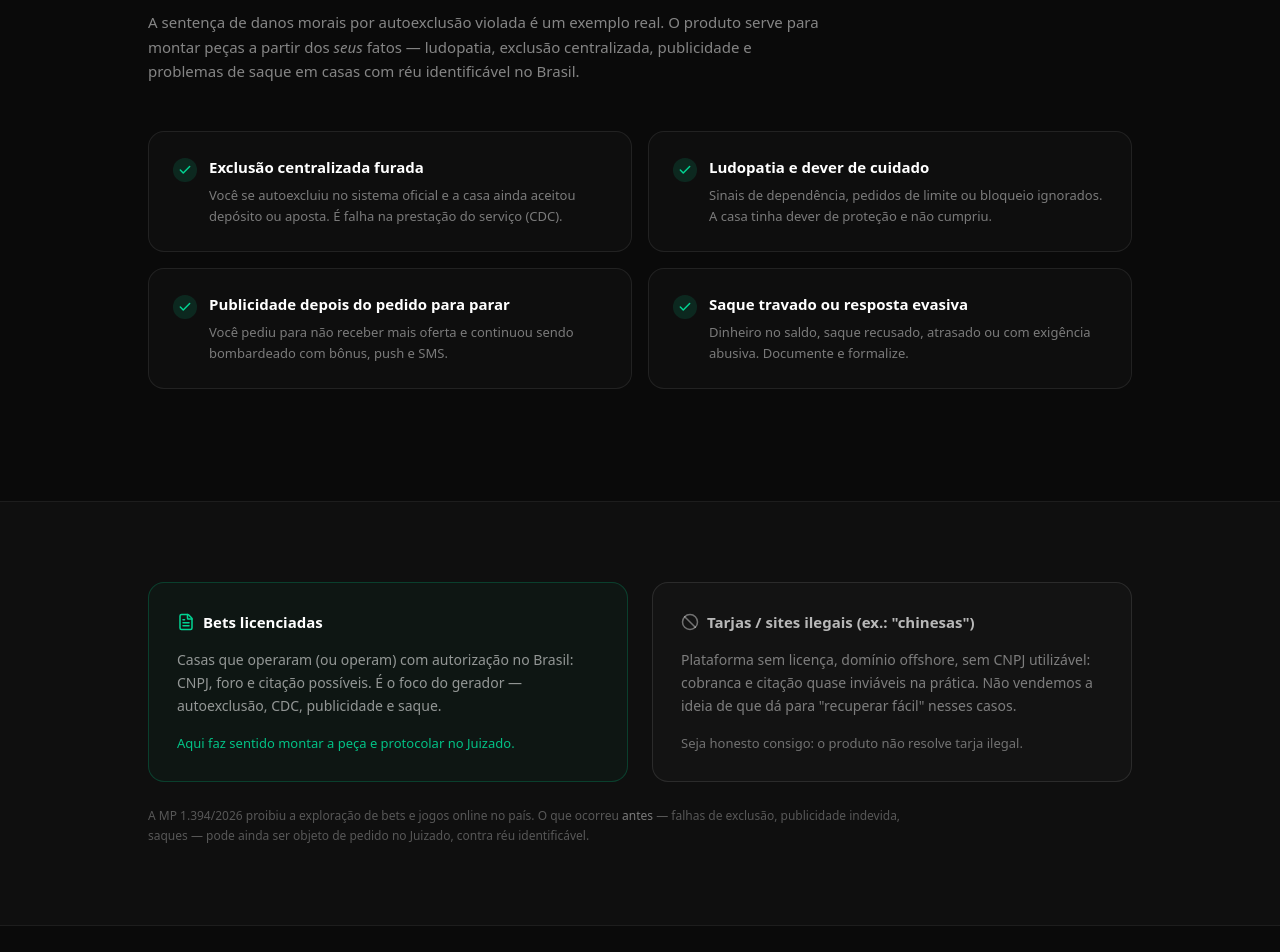
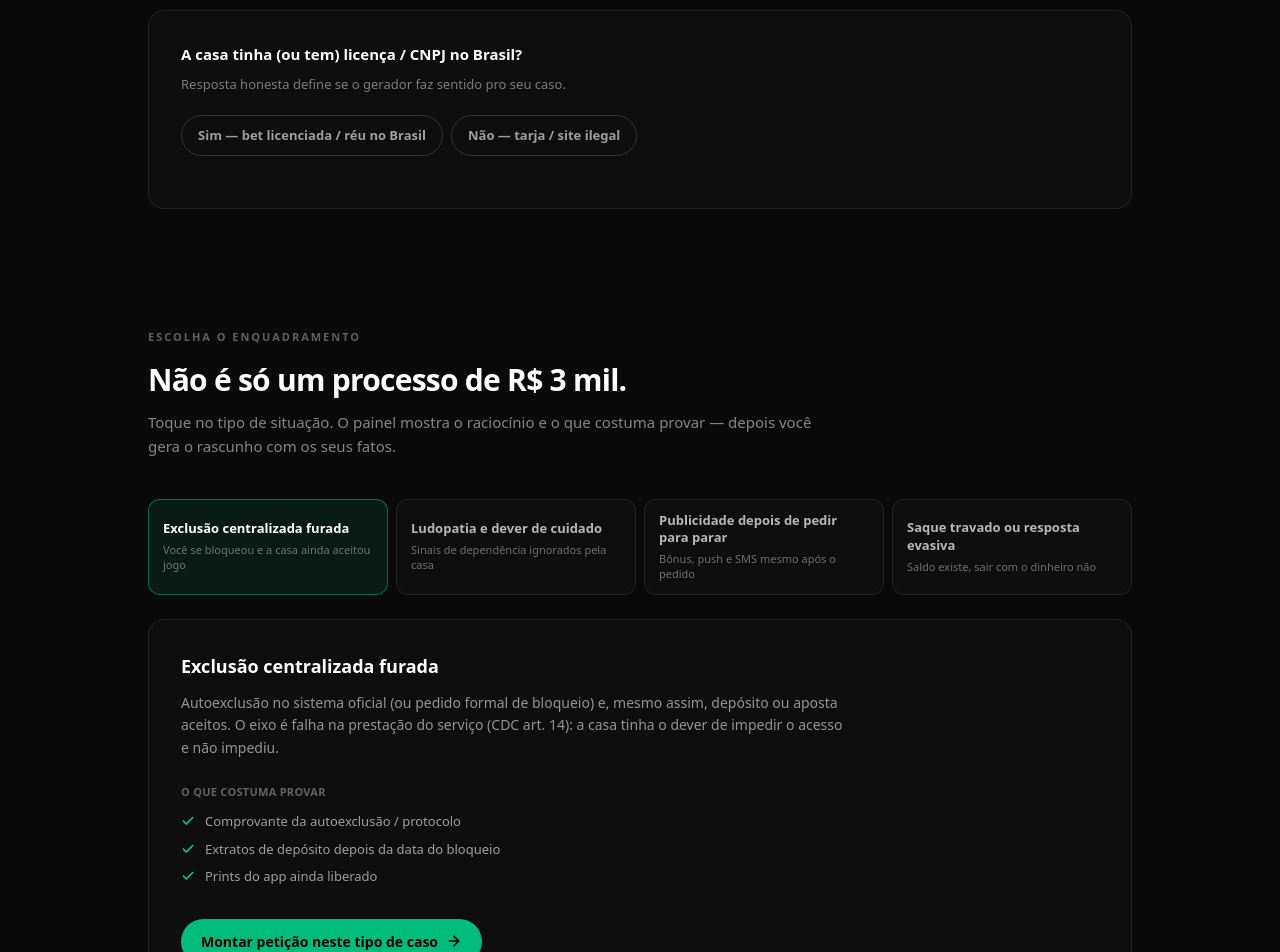
Before and after one commit to pedrofsneto33/EBookall, a Next.js app: page / in a window 1280 px wide. Shown: the part 1080-2032 px from the top of the page. Built offline with nearby package versions, Linux system fonts and the light colour scheme; no server answers.

Commit message:
feat: interatividade sóbria — filtro licença + seletor de caso (exclusão/ludopatia/publicidade/saque)

```diff
--- a/app/page.tsx
+++ b/app/page.tsx
@@ -20,22 +20,62 @@ const CNPJ = "55.536.885/0001-30";
 const PRECO = "137";
 const LOGIN = "/login";
 
-const SITUACOES = [
+type CaseId = "exclusao" | "ludopatia" | "publicidade" | "saque";
+
+const CASES: {
+  id: CaseId;
+  title: string;
+  short: string;
+  detail: string;
+  proofs: string[];
+}[] = [
   {
+    id: "exclusao",
     title: "Exclusão centralizada furada",
-    text: "Você se autoexcluiu no sistema oficial e a casa ainda aceitou depósito ou aposta. É falha na prestação do serviço (CDC).",
+    short: "Você se bloqueou e a casa ainda aceitou jogo",
+    detail:
+      "Autoexclusão no sistema oficial (ou pedido formal de bloqueio) e, mesmo assim, depósito ou aposta aceitos. O eixo é falha na prestação do serviço (CDC art. 14): a casa tinha o dever de impedir o acesso e não impediu.",
+    proofs: [
+      "Comprovante da autoexclusão / protocolo",
+      "Extratos de depósito depois da data do bloqueio",
+      "Prints do app ainda liberado",
+    ],
   },
   {
+    id: "ludopatia",
     title: "Ludopatia e dever de cuidado",
-    text: "Sinais de dependência, pedidos de limite ou bloqueio ignorados. A casa tinha dever de proteção e não cumpriu.",
+    short: "Sinais de dependência ignorados pela casa",
+    detail:
+      "Pedidos de limite, pausa ou bloqueio; padrões de gasto excessivo; comunicação de que precisava parar. A casa tinha dever de cuidado e seguiu empurrando o jogo. Laudo ajuda, mas não é obrigatório em todo caso — a prova documental pesa.",
+    proofs: [
+      "Mensagens pedindo limite ou bloqueio",
+      "Histórico de depósitos repetidos",
+      "Laudo ou encaminhamento (se tiver)",
+    ],
   },
   {
-    title: "Publicidade depois do pedido para parar",
-    text: "Você pediu para não receber mais oferta e continuou sendo bombardeado com bônus, push e SMS.",
+    id: "publicidade",
+    title: "Publicidade depois de pedir para parar",
+    short: "Bônus, push e SMS mesmo após o pedido",
+    detail:
+      "Você pediu para não receber mais oferta e a casa continuou com push, e-mail, SMS ou bônus. Isso reforça o descumprimento do dever de respeito à vontade de encerrar e pode integrar o pedido de danos e obrigação de fazer.",
+    proofs: [
+      "Pedido de opt-out / não quero mais contato",
+      "Prints de push, SMS ou e-mail posteriores",
+      "Datas alinhadas (pedido × nova oferta)",
+    ],
   },
   {
+    id: "saque",
     title: "Saque travado ou resposta evasiva",
-    text: "Dinheiro no saldo, saque recusado, atrasado ou com exigência abusiva. Documente e formalize.",
+    short: "Saldo existe, sair com o dinheiro não",
+    detail:
+      "Saque recusado, atrasado sem justificativa legítima ou com exigências abusivas. Documente o saldo, os pedidos de saque e as respostas da casa. Em bets com réu no Brasil, isso entra na peça com clareza.",
+    proofs: [
+      "Print do saldo e dos pedidos de saque",
+      "Protocolos de suporte",
+      "Respostas da casa (ou ausência delas)",
+    ],
   },
 ];
 
@@ -88,6 +128,124 @@ function FaqRow({ q, a }: { q: string; a: string }) {
   );
 }
 
+function CaseSelector() {
+  const [active, setActive] = useState<CaseId>("exclusao");
+  const current = CASES.find((c) => c.id === active)!;
+
+  return (
+    <div>
+      <div className="grid grid-cols-2 lg:grid-cols-4 gap-2 mb-6">
+        {CASES.map((c) => {
+          const on = c.id === active;
+          return (
+            <button
+              key={c.id}
+              type="button"
+              onClick={() => setActive(c.id)}
+              className={`text-left rounded-xl border px-3.5 py-3 transition-all ${
+                on
+                  ? "border-emerald-500/50 bg-emerald-500/10"
+                  : "border-white/[0.08] bg-white/[0.02] hover:border-white/20"
+              }`}
+            >
+              <p className={`text-[13px] font-semibold leading-snug ${on ? "text-white" : "text-white/70"}`}>
+                {c.title}
+              </p>
+              <p className="text-[11px] text-white/40 mt-1 leading-snug hidden sm:block">{c.short}</p>
+            </button>
+          );
+        })}
+      </div>
+
+      <div className="rounded-2xl border border-white/[0.08] bg-white/[0.02] p-6 md:p-8 transition-all">
+        <h3 className="text-lg font-semibold mb-3">{current.title}</h3>
+        <p className="text-[14px] text-white/55 leading-relaxed mb-6 max-w-2xl">
+          {current.detail}
+        </p>
+        <p className="text-[11px] font-semibold tracking-wide uppercase text-white/35 mb-3">
+          O que costuma provar
+        </p>
+        <ul className="space-y-2 mb-8">
+          {current.proofs.map((p) => (
+            <li key={p} className="flex items-start gap-2.5 text-[13px] text-white/60">
+              <Check size={14} className="text-emerald-400 shrink-0 mt-0.5" strokeWidth={2.5} />
+              {p}
+            </li>
+          ))}
+        </ul>
+        <Link
+          href={LOGIN}
+          className="inline-flex items-center gap-2 bg-emerald-500 hover:bg-emerald-400 text-black font-semibold text-[14px] px-5 py-3 rounded-full transition-colors"
+        >
+          Montar petição neste tipo de caso <ArrowRight size={16} strokeWidth={2.5} />
+        </Link>
+      </div>
+    </div>
+  );
+}
+
+function LicenseCheck() {
+  const [answer, setAnswer] = useState<"yes" | "no" | null>(null);
+
+  return (
+    <div className="rounded-2xl border border-white/[0.08] bg-white/[0.02] p-6 md:p-8">
+      <p className="text-[15px] font-semibold mb-2">A casa tinha (ou tem) licença / CNPJ no Brasil?</p>
+      <p className="text-[13px] text-white/45 mb-5 leading-relaxed">
+        Resposta honesta define se o gerador faz sentido pro seu caso.
+      </p>
+      <div className="flex flex-wrap gap-2 mb-5">
+        <button
+          type="button"
+          onClick={() => setAnswer("yes")}
+          className={`px-4 py-2.5 rounded-full text-[13px] font-semibold border transition-all ${
+            answer === "yes"
+              ? "border-emerald-500/50 bg-emerald-500/15 text-emerald-300"
+              : "border-white/15 text-white/60 hover:border-white/30"
+          }`}
+        >
+          Sim — bet licenciada / réu no Brasil
+        </button>
+        <button
+          type="button"
+          onClick={() => setAnswer("no")}
+          className={`px-4 py-2.5 rounded-full text-[13px] font-semibold border transition-all ${
+            answer === "no"
+              ? "border-white/25 bg-white/10 text-white"
+              : "border-white/15 text-white/60 hover:border-white/30"
+          }`}
+        >
+          Não — tarja / site ilegal
+        </button>
+      </div>
+
+      {answer === "yes" && (
+        <div className="rounded-xl border border-emerald-500/25 bg-emerald-500/[0.06] p-4">
+          <p className="text-[14px] text-white/80 leading-relaxed mb-3">
+            Faz sentido usar o gerador: há réu identificável e foro no Brasil.
+            Escolha o tipo de caso abaixo e monte o rascunho.
+          </p>
+          <Link
+            href={LOGIN}
+            className="inline-flex items-center gap-2 text-[13px] font-semibold text-emerald-400 hover:text-emerald-300"
+          >
+            Ir para o gerador <ArrowRight size={14} />
+          </Link>
+        </div>
+      )}
+      {answer === "no" && (
+        <div className="rounded-xl border border-white/10 bg-white/[0.03] p-4">
+          <p className="text-[14px] text-white/55 leading-relaxed">
+            Com sinceridade: plataforma ilegal sem CNPJ utilizável quase inviabiliza
+            citação e cobrança. O RecuperaJogo não vende a ideia de recuperar
+            dinheiro fácil de tarja chinesa ou site offshore. Se no futuro a casa
+            for identificável no Brasil, aí o cenário muda.
+          </p>
+        </div>
+      )}
+    </div>
+  );
+}
+
 export default function HomePage() {
   return (
     <div className="min-h-screen bg-[#0a0a0a] text-white antialiased">
@@ -115,7 +273,7 @@ export default function HomePage() {
         </div>
       </header>
 
-      <section className="pt-28 pb-16 md:pt-36 md:pb-24">
+      <section className="pt-28 pb-16 md:pt-36 md:pb-20">
         <div className="mx-auto max-w-5xl px-5">
           <p className="text-[11px] font-semibold tracking-[0.18em] uppercase text-emerald-400/90 mb-5">
             Primex Sistemas · gerador de petição
@@ -139,7 +297,7 @@ export default function HomePage() {
               Gerar minha petição <ArrowRight size={18} strokeWidth={2.5} />
             </Link>
             <a
-              href="#para-quem"
+              href="#seu-caso"
               className="inline-flex items-center justify-center gap-2 border border-white/15 hover:bg-white/5 text-white/80 font-medium text-[15px] px-7 py-3.5 rounded-full transition-colors"
             >
               Ver se cabe no meu caso
@@ -171,37 +329,28 @@ export default function HomePage() {
         </div>
       </section>
 
-      <section id="para-quem" className="mx-auto max-w-5xl px-5 py-20 md:py-28">
+      <section id="seu-caso" className="mx-auto max-w-5xl px-5 pt-20 md:pt-28 pb-10">
         <p className="text-[11px] font-semibold tracking-[0.18em] uppercase text-white/35 mb-4">
-          Situações que o gerador cobre
+          Primeiro filtro
         </p>
-        <h2 className="text-3xl md:text-4xl font-bold tracking-tight mb-4 max-w-2xl">
+        <h2 className="text-3xl md:text-4xl font-bold tracking-tight mb-8 max-w-2xl">
+          Seu caso é de bet licenciada?
+        </h2>
+        <LicenseCheck />
+      </section>
+
+      <section className="mx-auto max-w-5xl px-5 py-16 md:py-20">
+        <p className="text-[11px] font-semibold tracking-[0.18em] uppercase text-white/35 mb-4">
+          Escolha o enquadramento
+        </p>
+        <h2 className="text-3xl font-bold tracking-tight mb-3 max-w-2xl">
           Não é só um processo de R$ 3 mil.
         </h2>
-        <p className="text-[15px] text-white/50 max-w-2xl mb-12 leading-relaxed">
-          A sentença de danos morais por autoexclusão violada é um exemplo real.
-          O produto serve para montar peças a partir dos <em>seus</em> fatos —
-          ludopatia, exclusão centralizada, publicidade e problemas de saque em
-          casas com réu identificável no Brasil.
+        <p className="text-[15px] text-white/50 max-w-2xl mb-10 leading-relaxed">
+          Toque no tipo de situação. O painel mostra o raciocínio e o que costuma
+          provar — depois você gera o rascunho com os seus fatos.
         </p>
-        <div className="grid sm:grid-cols-2 gap-4">
-          {SITUACOES.map((s) => (
-            <div
-              key={s.title}
-              className="rounded-2xl border border-white/[0.08] bg-white/[0.02] p-6"
-            >
-              <div className="flex items-start gap-3">
-                <span className="mt-0.5 w-6 h-6 rounded-full bg-emerald-500/15 flex items-center justify-center shrink-0">
-                  <Check size={14} className="text-emerald-400" strokeWidth={2.5} />
-                </span>
-                <div>
-                  <h3 className="text-[15px] font-semibold mb-1.5">{s.title}</h3>
-                  <p className="text-[13px] text-white/45 leading-relaxed">{s.text}</p>
-                </div>
-              </div>
-            </div>
-          ))}
-        </div>
+        <CaseSelector />
       </section>
 
       <section className="border-y border-white/[0.06] bg-[#0f0f0f]">
@@ -213,36 +362,33 @@ export default function HomePage() {
                 <h3 className="text-[15px] font-semibold">Bets licenciadas</h3>
               </div>
               <p className="text-[14px] text-white/55 leading-relaxed mb-4">
-                Casas que operaram (ou operam) com autorização no Brasil: CNPJ,
-                foro e citação possíveis. É o foco do gerador — autoexclusão,
-                CDC, publicidade e saque.
+                Casas com autorização no Brasil: CNPJ, foro e citação possíveis.
+                Foco do gerador — exclusão, CDC, publicidade e saque.
               </p>
               <p className="text-[13px] text-emerald-400/90 font-medium">
-                Aqui faz sentido montar a peça e protocolar no Juizado.
+                Aqui faz sentido montar a peça.
               </p>
             </div>
             <div className="rounded-2xl border border-white/10 bg-white/[0.02] p-6 md:p-7">
               <div className="flex items-center gap-2 mb-4">
                 <Ban size={18} className="text-white/40" />
                 <h3 className="text-[15px] font-semibold text-white/70">
-                  Tarjas / sites ilegais (ex.: &quot;chinesas&quot;)
+                  Tarjas / sites ilegais
                 </h3>
               </div>
               <p className="text-[14px] text-white/45 leading-relaxed mb-4">
-                Plataforma sem licença, domínio offshore, sem CNPJ utilizável:
-                cobranca e citação quase inviáveis na prática. Não vendemos a
-                ideia de que dá para &quot;recuperar fácil&quot; nesses casos.
+                Sem licença, domínio offshore, sem CNPJ: cobrança e citação quase
+                inviáveis. Não vendemos recuperação fácil de tarja chinesa.
               </p>
               <p className="text-[13px] text-white/40 font-medium">
-                Seja honesto consigo: o produto não resolve tarja ilegal.
+                O produto não resolve plataforma ilegal.
               </p>
             </div>
           </div>
           <p className="mt-6 text-[12px] text-white/30 leading-relaxed max-w-3xl">
-            A MP 1.394/2026 proibiu a exploração de bets e jogos online no país.
-            O que ocorreu <strong className="text-white/45 font-medium">antes</strong> —
-            falhas de exclusão, publicidade indevida, saques — pode ainda ser
-            objeto de pedido no Juizado, contra réu identificável.
+            A MP 1.394/2026 proibiu a exploração de bets e jogos online. O que
+            ocorreu <strong className="text-white/45 font-medium">antes</strong> pode
+            ainda ser pedido no Juizado, contra réu identificável.
           </p>
         </div>
       </section>
@@ -256,20 +402,20 @@ export default function HomePage() {
         </h2>
         <p className="text-[14px] text-white/45 max-w-2xl mb-8 leading-relaxed">
           4º JEC de Teresina/PI. Processo público. Dados sensíveis omitidos.
-          Serve de referência de argumento (CDC art. 14) — não garante o mesmo
-          valor nem o mesmo resultado no seu caso.
+          Referência de argumento (CDC art. 14) — não garante o mesmo valor nem
+          resultado no seu caso.
         </p>
         <div className="rounded-2xl border border-white/[0.08] bg-white/[0.02] p-6 md:p-8 max-w-3xl">
           <p className="text-[11px] text-white/30 mb-4 font-mono">
             0804781-17.2026.8.18.0140 · Sortenabet Gaming Brasil S.A.
           </p>
-          <p className="text-[15px] md:text-base leading-relaxed text-white/80 mb-4">
+          <p className="text-[15px] leading-relaxed text-white/80 mb-4">
             Autoexclusão centralizada em dezembro/2025. Em janeiro/2026 a casa
-            ainda aceitou depósito e apostas. Pedido de danos morais procedente
-            — <span className="text-emerald-400 font-semibold">R$ 3.000,00</span>.
+            ainda aceitou depósito e apostas. Danos morais procedentes —{" "}
+            <span className="text-emerald-400 font-semibold">R$ 3.000,00</span>.
           </p>
           <p className="text-[13px] text-white/35">
-            Fundamento: falha na prestação do serviço · CDC art. 14
+            Falha na prestação do serviço · CDC art. 14
           </p>
         </div>
       </section>
@@ -341,11 +487,7 @@ export default function HomePage() {
               `PIX chave CNPJ ${CNPJ}`,
             ].map((i) => (
               <li key={i} className="flex items-start gap-2.5">
-                <Check
-                  size={15}
-                  className="text-emerald-400 shrink-0 mt-0.5"
-                  strokeWidth={2.5}
-                />
+                <Check size={15} className="text-emerald-400 shrink-0 mt-0.5" strokeWidth={2.5} />
                 {i}
               </li>
             ))}
@@ -374,10 +516,10 @@ export default function HomePage() {
       <section className="border-t border-white/[0.06] bg-[#0f0f0f]">
         <div className="mx-auto max-w-2xl px-5 py-20 text-center">
           <h2 className="text-2xl md:text-3xl font-bold tracking-tight mb-3">
-            Seu caso é de bet licenciada?
+            Pronto para montar a peça?
           </h2>
           <p className="text-white/45 mb-8 text-[15px]">
-            E-mail → PIX Primex → gerador. Direto.
+            E-mail → PIX Primex → gerador.
           </p>
           <Link
             href={LOGIN}
@@ -416,12 +558,7 @@ export default function HomePage() {
             >
               Primex
             </a>
-            <a
-              href={WA}
-              target="_blank"
-              rel="noopener noreferrer"
-              className="hover:text-white transition"
-            >
+            <a href={WA} target="_blank" rel="noopener noreferrer" className="hover:text-white transition">
               WhatsApp
             </a>
           </div>
```
